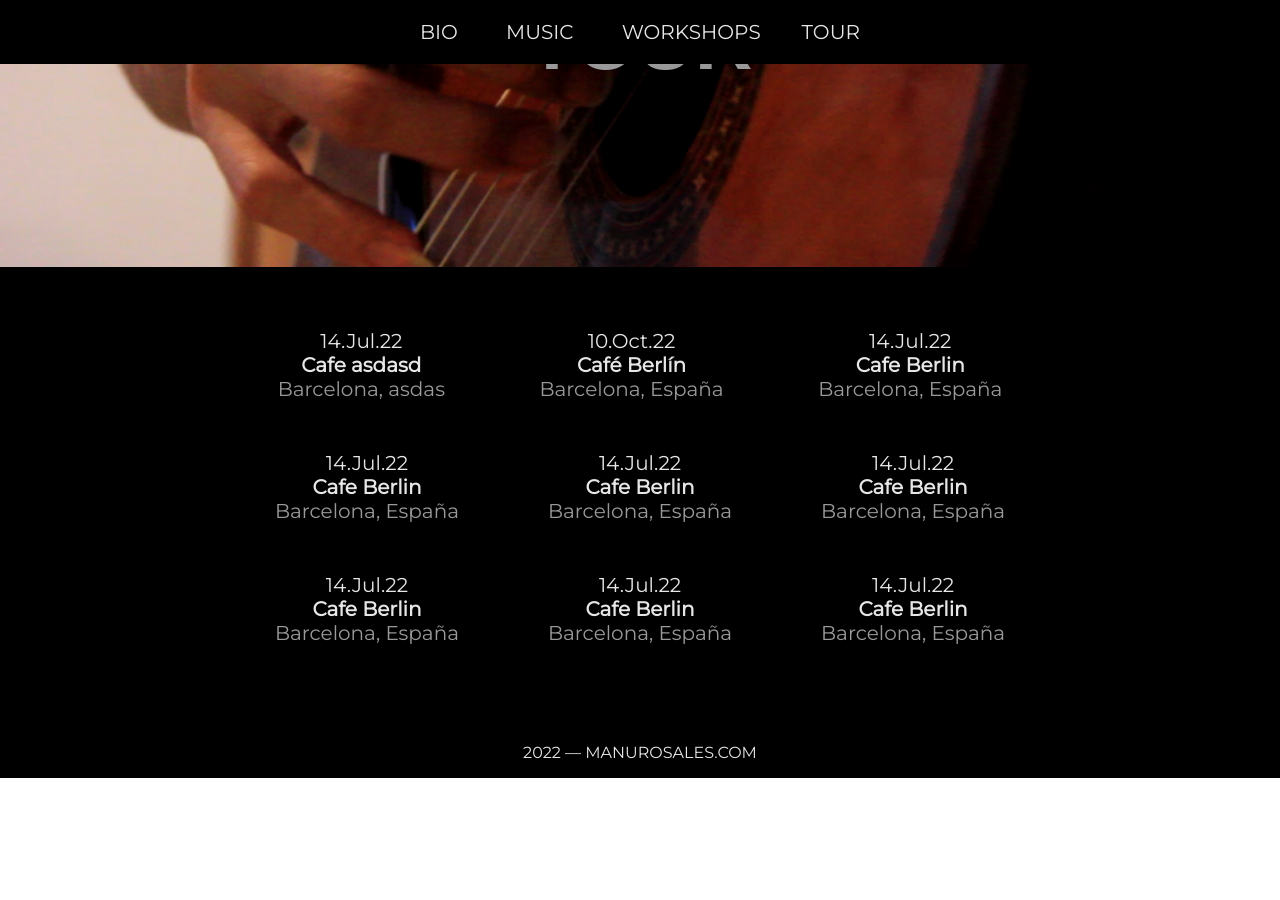
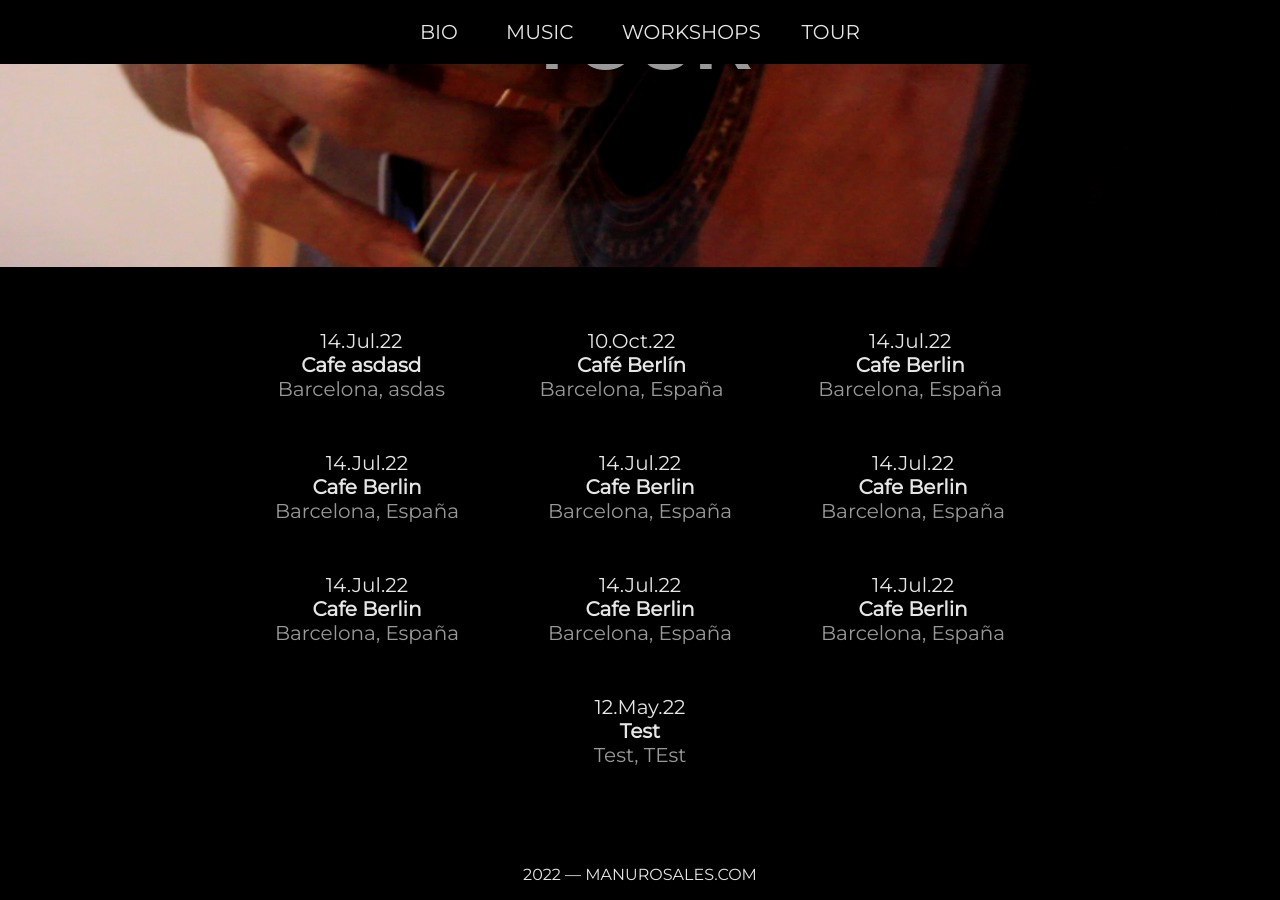
Before and after one commit to ManuRosales/manurosales.github.io, a Jekyll site: the page built from tour.markdown, in a window 1280 px wide and 900 px high, scrolled down 183 px. Built offline with Jekyll 4.4.1, drawn with Linux system fonts in a browser that asks for light colours; nearby versions of some CDN libraries; some web fonts are replaced; before the commit the page ends 961 px from its top, so only the background shows below that.

Commit message:
Updated Tour

```diff
--- a/tour.markdown
+++ b/tour.markdown
@@ -30,6 +30,9 @@ tour-dates:
 - date: 2022-07-14 00:00:00 Z
   venue: Cafe Berlin
   location: Barcelona, España
+- date: 2022-05-12 00:00:00 Z
+  venue: Test
+  location: Test, TEst
 layout: basic-page
 ---
 
```
